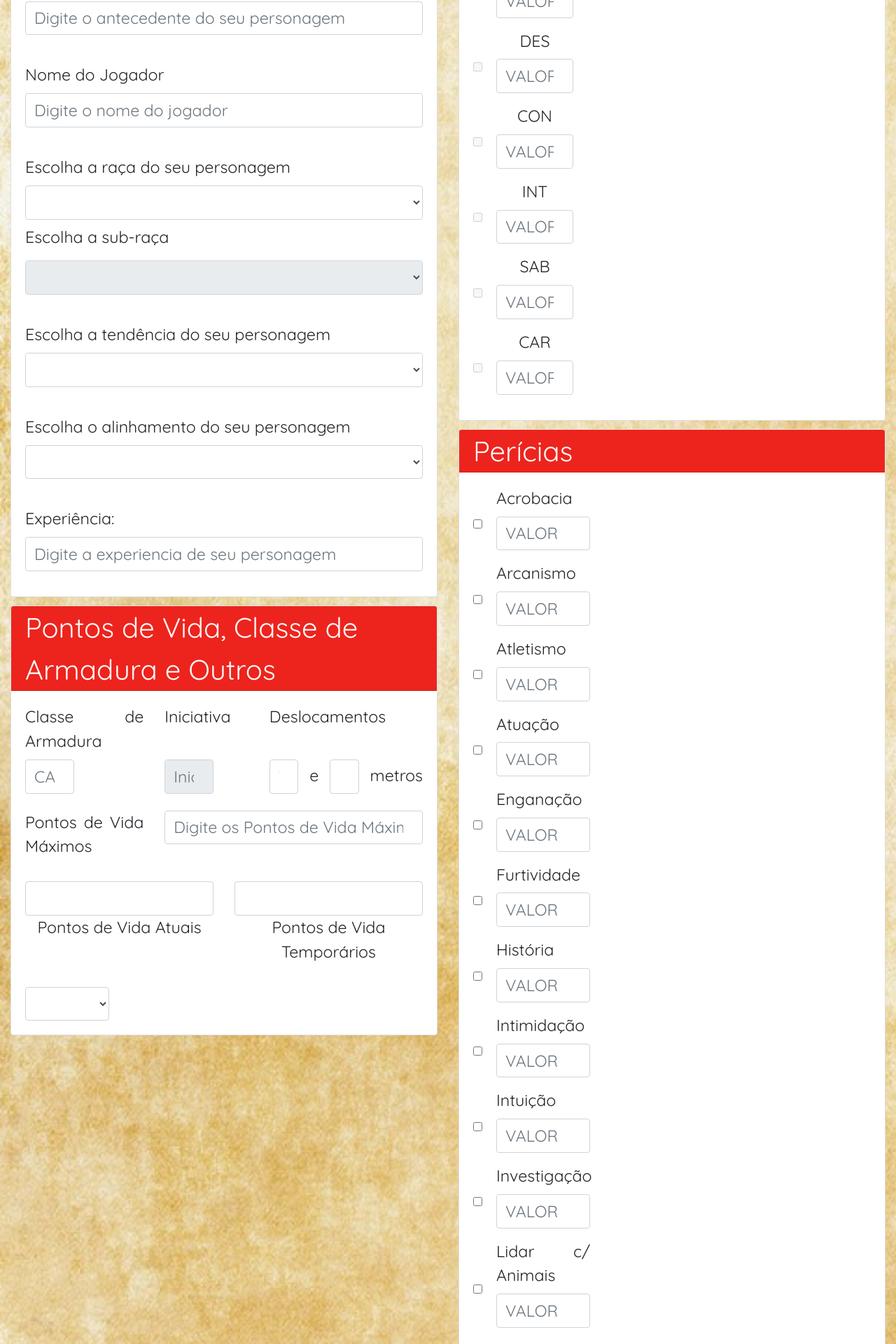
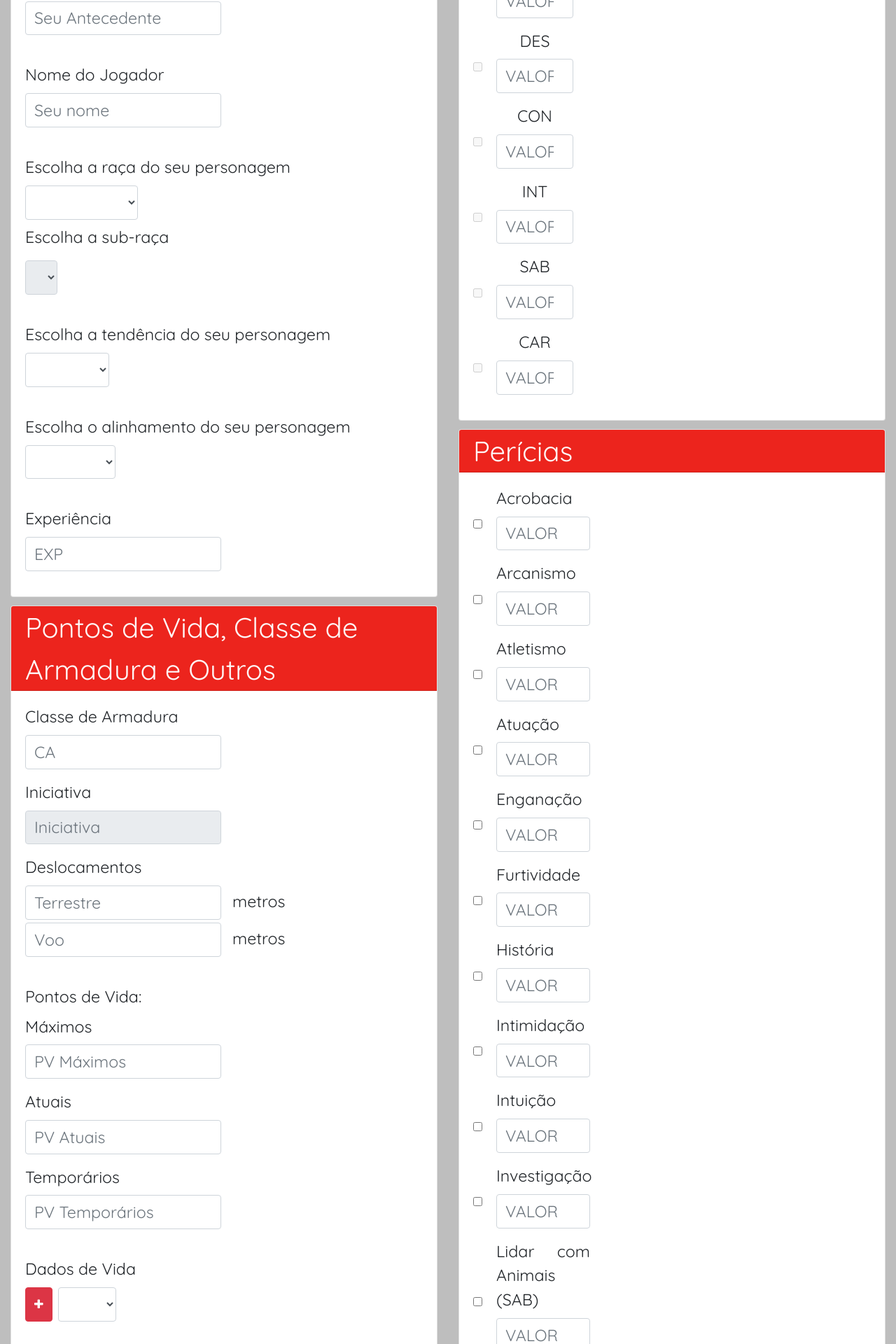
Before and after one commit to WevertonRodrigues/GeradorDeFichasD-D, an Angular app: page /ficha/1/1 in a window 1280 px wide. Shown: the part 800-2720 px from the top of the page at 70% size. Built offline with nearby package versions, Linux system fonts and the light colour scheme.

Commit message:
Ajustes de alinhamento

```diff
--- a/angular.json
+++ b/angular.json
@@ -24,7 +24,8 @@
               "src/assets"
             ],
             "styles": [
-              "src/styles.css"
+              "src/styles.css",
+              "./node_modules/font-awesome/css/font-awesome.css"
             ],
             "scripts": []
           },
--- a/package.json
+++ b/package.json
@@ -20,12 +20,13 @@
     "@angular/platform-browser-dynamic": "^8.2.14",
     "@angular/router": "^8.2.14",
     "bootstrap": "^4.3.1",
+    "font-awesome": "^4.7.0",
     "rxjs": "~6.4.0",
     "tslib": "^1.10.0",
     "zone.js": "~0.9.1"
   },
   "devDependencies": {
-    "@angular-devkit/build-angular": "^0.803.22",
+    "@angular-devkit/build-angular": "^0.803.23",
     "@angular/cli": "~8.3.5",
     "@angular/compiler-cli": "~8.2.7",
     "@angular/language-service": "^8.2.14",
--- a/src/app/components/ficha/app.ficha-component.css
+++ b/src/app/components/ficha/app.ficha-component.css
@@ -26,7 +26,7 @@ textarea{
     text-align: center;
 }
 
-select, input[type=number], input[type=text], input[type=textarea], label, txt{
+select, input[type=number], input[type=text], input[type=textarea], label{
     font-family: 'Quicksand', sans-serif;
     font-weight: lighter;
     font-size: 145%;
--- a/src/app/components/ficha/app.ficha-component.html
+++ b/src/app/components/ficha/app.ficha-component.html
@@ -12,13 +12,18 @@
 
                                 <div class="form-group">
                                     <label for="nomePersonagemID">Nome do Personagem</label>
-                                    <input type="text" class="form-control" id="nomePersonagemID" name="nomePersonagem"
-                                        [(ngModel)]="ficha.NomePersonagem" #nomPersonagem="ngModel"
-                                        placeholder="Digite o nome do seu personagem">
+                                    <br />
+                                    <div class="d-inline-flex">
+                                        <input type="text" class="form-control" id="nomePersonagemID"
+                                            name="nomePersonagem" [(ngModel)]="ficha.NomePersonagem"
+                                            #nomPersonagem="ngModel" placeholder="Seu Nome">
+                                    </div>
                                 </div>
                                 <br />
                                 <div class="form-group">
                                     <label for="classeID">Escolha sua classe </label>
+                                    <br />
+                                    <div class="d-inline-flex">
                                         <select class="form-control" id="classeID" (change)="clickClasse(classe.value)"
                                             name="classe" [(ngModel)]="ficha.Classe" #classe="ngModel">
                                             <option value="0"></option>
@@ -64,30 +69,44 @@
                                                 Patrulheiro</option>
                                         </select>
                                     </div>
+                                </div>
                                 <br />
                                 <div class="form-group">
-                                    <label for="selLvl">Selecione o nível do seu personagem</label>
+                                    <label for="selLvl">Digite o nível do seu personagem</label>
+                                    <br />
+                                    <div class="d-inline-flex">
                                         <input type="number" class="form-control" min="1" max="20" name="nivel"
                                             [(ngModel)]="ficha.Nivel" #nivel="ngModel" (change)="mudarProf(nivel.value)"
-                                        id="selLvlID" />
+                                            id="selLvlID" placeholder="Seu Nível" />
+                                    </div>
                                 </div>
                                 <br />
                                 <div class="form-group">
                                     <label for="np">Antecedente</label>
+                                    <br />
+                                    <div class="d-inline-flex">
                                         <input type="text" class="form-control" id="antecedenteID" name="antecedente"
                                             [(ngModel)]="ficha.Antecedente" #antecedente="ngModel"
-                                        placeholder="Digite o antecedente do seu personagem">
+                                            placeholder="Seu Antecedente">
+                                    </div>
                                 </div>
                                 <br />
                                 <div class="form-group">
                                     <label for="np">Nome do Jogador</label>
+                                    <br />
+                                    <div class="d-inline-flex">
                                         <input type="text" class="form-control" id="nomeJogadorID"
                                             placeholder="Digite o nome do jogador" name="nomeJogador"
-                                        [(ngModel)]="ficha.NomeJogador" #nomeJogador="ngModel">
+                                            [(ngModel)]="ficha.NomeJogador" #nomeJogador="ngModel"
+                                            placeholder="Seu nome">
+                                    </div>
+
                                 </div>
                                 <br />
                                 <div class="form-group">
                                     <label for="racaID">Escolha a raça do seu personagem</label>
+                                    <br />
+                                    <div class="d-inline-flex">
                                         <select class="form-control" id="racaID" name="raca" [(ngModel)]="ficha.Raca"
                                             #raca="ngModel" (change)="mudarAtributosRaca(raca.value);">
                                             <option value="0"></option>
@@ -102,9 +121,12 @@
                                             <option value="9">Tiefling</option>
                                         </select>
                                     </div>
+                                </div>
 
                                 <div class="form-group mt-n2">
                                     <label for="subRacaRadID">Escolha a sub-raça</label>
+                                    <br />
+                                    <div class="d-inline-flex">
                                         <div [ngSwitch]="raca.value">
                                             <select *ngSwitchCase="1" class="form-control mt-2" id="subRacaID"
                                                 name="subRaca" [(ngModel)]="ficha.SubRaca"
@@ -140,10 +162,13 @@
                                                 #subRaca="ngModel"></select>
                                         </div>
                                     </div>
+                                </div>
 
                                 <br />
                                 <div class="form-group">
                                     <label for="tendenciaID">Escolha a tendência do seu personagem</label>
+                                    <br />
+                                    <div class="d-inline-flex">
                                         <select class="form-control" id="tendenciaID" name="tendencia"
                                             [(ngModel)]="ficha.Tendencia" #tendencia="ngModel">
                                             <option value="0"></option>
@@ -152,9 +177,12 @@
                                             <option value="3">Mal</option>
                                         </select>
                                     </div>
+                                </div>
                                 <br />
                                 <div class="form-group">
                                     <label for="alinhamentoID">Escolha o alinhamento do seu personagem </label>
+                                    <br />
+                                    <div class="d-inline-flex">
                                         <select class="form-control" id="alinhamentoID" name="alinhamento"
                                             [(ngModel)]="ficha.Alinhamento" #alinhamento="ngModel">
                                             <option value="0"></option>
@@ -163,12 +191,16 @@
                                             <option value="3">Cáotico</option>
                                         </select>
                                     </div>
+                                </div>
                                 <br />
                                 <div class="form-group">
-                                    <label for="experienciaID">Experiência: </label>
+                                    <label for="experienciaID">Experiência</label>
+                                    <br />
+                                    <div class="d-inline-flex">
                                         <input type="number" class="form-control" id="experienciaID"
                                             placeholder="Digite a experiencia de seu personagem" name="experiencia"
-                                        [(ngModel)]="ficha.Experiencia" #experiencia="ngModel">
+                                            [(ngModel)]="ficha.Experiencia" #experiencia="ngModel" placeholder="EXP">
+                                    </div>
                                 </div>
                             </div>
                         </div>
@@ -178,76 +210,97 @@
                         <div class="card">
                             <div class="card-header">Pontos de Vida, Classe de Armadura e Outros</div>
                             <div class="card-body">
-                                <div class="row">
-                                    <div class="col-4"><label for="caID">Classe de Armadura</label></div>
-                                    <div class="col-3"><label for="iniciID">Iniciativa</label></div>
-                                    <div class="col-4"><label for="">Deslocamentos</label></div>
+                                <div class="form-group mb-3">
+                                    <label class="align-self-center" for="caID">Classe de Armadura</label>
+                                    <br />
+                                    <div class="d-inline-flex">
+                                        <input type="number" min="0" class="form-control" id="caID" placeholder="CA"
+                                            name="ca" [(ngModel)]="ficha.Ca" #ca="ngModel" />
                                     </div>
-                                <div class="row">
-                                    <div class="col-2">
-                                        <input type="number" class="form-control" id="caID" placeholder="CA" name="ca"
-                                            [(ngModel)]="ficha.Ca" #ca="ngModel" />
                                 </div>
-                                    <div class="col-2"></div>
-                                    <div class="col-2">
+
+                                <div class="form-group mb-3">
+                                    <label class="align-self-center" for="iniciID">Iniciativa</label>
+                                    <br />
+                                    <div class="d-inline-flex">
                                         <input type="number" disabled class="form-control" id="iniciID"
                                             placeholder="Iniciativa" name="inici" [(ngModel)]="ficha.Inici"
                                             #inici="ngModel" />
                                     </div>
-                                    <div class="col-1"></div>
-                                    <div class="col-5">
-                                        <div class="d-inline-flex">
-                                            <input type="number" class="form-control form-input-inline" id="desloID"
+                                </div>
+
+                                <div class="form-group mb-3">
+                                    <label class="align-self-center">Deslocamentos</label> <br />
+                                    <div class="d-inline-flex mb-1">
+                                        <input type="number" min="0" class="form-control" id="desloID"
                                             placeholder="Terrestre" name="deslo" [(ngModel)]="ficha.Deslo"
                                             #deslo="ngModel" />
-                                            <label class="align-self-end ml-3 mr-3">e</label>
-                                            <input type="number" class="form-control" id="desloVID" placeholder="Voo"
-                                                name="desloVoo" [(ngModel)]="ficha.DesloV" #desloV="ngModel" />
+                                        <label class="ml-3 align-self-end">metros</label>
+                                    </div>
+                                    <br />
+                                    <div class="d-inline-flex">
+                                        <input type="number" min="0" class="form-control" id="desloVID"
+                                            placeholder="Voo" name="desloVoo" [(ngModel)]="ficha.DesloV"
+                                            #desloV="ngModel" />
                                         <label class="ml-3 align-self-end">metros</label>
                                     </div>
                                 </div>
+
+                                <br />
+
+                                <div class="form-group mb-3">
+                                    <label class="align-self-center" for="pvMaxID">Pontos de Vida:</label><br />
+                                    <label class="align-self-center" for="pvMaxID">Máximos</label>
+                                    <br />
+                                    <div class="d-inline-flex">
+                                        <input class="form-control" type="number" min="0" placeholder="PV Máximos"
+                                            id="pvMaxID" name="pvMax">
                                     </div>
+                                </div>
+
+                                <div class="form-group mb-3">
+                                    <label class="align-self-center" for="pvAtuID">Atuais</label>
                                     <br />
-                                <div class="row">
-                                    <div class="col-4 d-flex">
-                                        <label class="align-self-center" for="pvMaxID">Pontos de Vida Máximos</label>
+                                    <div class="d-inline-flex">
+                                        <input class="form-control" type="number" min="0" placeholder="PV Atuais"
+                                            id="pvAtuID" name="pvAtu">
                                     </div>
-                                    <div class="col">
-                                        <input class="form-control" type="number"
-                                            placeholder="Digite os Pontos de Vida Máximos" id="pvMaxID" name="pvMax">
+                                </div>
+
+                                <div class="form-group mb-3">
+                                    <label class="align-self-center" for="pvTempID">Temporários</label>
+                                    <br />
+                                    <div class="d-inline-flex">
+                                        <input class="form-control" type="number" min="0" placeholder="PV Temporários"
+                                            id="pvTempID" name="pvTemp">
                                     </div>
                                 </div>
                                 <br />
-                                <div class="row">
-                                    <div class="col">
-                                        <input class="form-control" type="number" id="pvAtuID" name="pvAtu">
+
+                                <div class="form-group">
+                                    <label class="align-self-top" for="dadosDeVida">Dados de Vida</label><br />
+
+                                    <div *ngFor="let DadoDeVida of ficha.DadosDeVida; index as i">
+                                        <button class="btn btn-danger mb-1 mr-3" (click)="removerDado(i)"
+                                            type="button"><i class="fa fa-trash" aria-hidden="true"></i></button>
+                                        <label class="align-self-end">{{DadoDeVida}}</label>
                                     </div>
+                                    <div class="d-inline-flex">
+                                        <button class="btn btn-danger mr-2" (click)="adicionarDado(dadosDeVida.value)"
+                                            type="button"><i class="fa fa-plus" aria-hidden="true"></i></button>
 
-                                    <div class="col">
-                                        <input class="form-control" type="number" id="pvTempID" name="pvTemp">
-                                    </div>
-                                </div>
-                                <div class="row textCenter">
-                                    <div class="col">
-                                        <label for="pvAtuID">Pontos de Vida Atuais</label>
-                                    </div>
-                                    <div class="col ">
-                                        <label for="pvTempID">Pontos de Vida Temporários</label>
-                                    </div>
-                                </div>
-                                <br />
-                                <div class="row">
-                                    <div class="col-3">
-                                        <select class="form-control" id="dadosV">
+                                        <select class="form-control d-block" id="dadosDeVida" dadosDeVida.value='' #dadosDeVida>
                                             <option class="form-control"></option>
-                                            <option class="form-control">d6</option>
-                                            <option class="form-control">d8</option>
-                                            <option class="form-control">d10</option>
-                                            <option class="form-control">d12</option>
+                                            <option value="d6" class="form-control">d6</option>
+                                            <option value="d8" class="form-control">d8</option>
+                                            <option value="d10" class="form-control">d10</option>
+                                            <option value="d12" class="form-control">d12</option>
                                         </select>
                                     </div>
 
+
                                 </div>
+
                             </div>
                         </div>
                     </div>
@@ -354,7 +407,8 @@
                                             <label for="sabedoriaPassiva">Sabedoria Passiva (Percepção)</label>
                                             <input type="number" class="form-control" id="sabedoriaPassivaID"
                                                 name="sabedoriaPassiva" #sabedoriaPassiva="ngModel"
-                                                [(ngModel)]="ficha.sabedoriaPassiva" placeholder="Sab Passiva" />
+                                                [(ngModel)]="ficha.sabedoriaPassiva" readonly
+                                                placeholder="Sab Passiva" />
                                         </div>
                                     </div>
 
@@ -583,7 +637,7 @@
                                     <input class="form-check-input" type="checkbox" name="lcaRad" id="lcaRadID">
                                     <div class="col-6">
                                         <div class="form-group ">
-                                            <label for="lcaRadID" class="">Lidar c/ Animais</label>
+                                            <label for="lcaRadID" class="">Lidar com Animais (SAB)</label>
                                             <input type="number" class="form-control" id="lcaID" placeholder="VALOR"
                                                 name="lca" [(ngModel)]="ficha.Lca" #lca="ngModel">
                                         </div>
@@ -670,7 +724,6 @@
                             </div>
                         </div>
                     </div>
-
                     <!-- Idiomas e outras características -->
                     <div class="row d-block">
                         <div class="card">
@@ -689,7 +742,7 @@
             </div>
         </div>
     </div>
-    <div class="container-sm ml-1 mb-3">
+    <div class="d-inline-flex ml-1 mb-3">
         <button type="button" class="btn btn-danger ml-2" (click)="voltar()">VOLTAR</button>
         <button type="reset" class="btn btn-warning ml-2" (click)="ngOnInit()">LIMPAR FICHA</button>
         <button type="submit" class="btn btn-danger ml-2">SALVAR ALTERAÇÕES</button>
--- a/src/app/components/ficha/app.ficha-component.ts
+++ b/src/app/components/ficha/app.ficha-component.ts
@@ -15,11 +15,11 @@ export class FichaComponent /*implements OnInit*/ {
 
     fichas: Ficha[] = [];
 
-    perfilAtual : number;
+    perfilAtual: number;
     fichaAtual: number;
 
     constructor(private route: ActivatedRoute,
-        private router: Router,) {}
+        private router: Router, ) { }
 
     /*constructor(private route: ActivatedRoute,
         private router: Router,
@@ -354,6 +354,8 @@ export class FichaComponent /*implements OnInit*/ {
         let checkSab: HTMLInputElement = document.getElementById('sabTesteRadID') as HTMLInputElement;
         let checkCar: HTMLInputElement = document.getElementById('carTesteRadID') as HTMLInputElement;
 
+
+
         switch (p) {
             case 0:
                 return checkFor;
@@ -522,6 +524,15 @@ export class FichaComponent /*implements OnInit*/ {
         this.ficha.classeAtual = c;
     }
 
+    adicionarDado(dado: string) {
+        if (dado !== '')
+            this.ficha.DadosDeVida[this.ficha.DadosDeVida.length] = dado;
+    }
+
+    removerDado(i: number) {
+        this.ficha.DadosDeVida.splice(i, 1)
+    }
+
     /*    getFicha(id : number): void {
             this.fichaService.getFicha(id)
                 .subscribe(response => {
@@ -598,8 +609,8 @@ export class FichaComponent /*implements OnInit*/ {
             this.voltar();
         }*/
 
-    voltar() : void {
+    voltar(): void {
         this.router.navigate(['/perfil', this.perfilAtual],
-          {relativeTo:this.route});
+            { relativeTo: this.route });
     }
 }
--- a/src/app/models/ficha.modelo.ts
+++ b/src/app/models/ficha.modelo.ts
@@ -13,6 +13,10 @@ export class Ficha {
     public Tendencia: string;
     public Alinhamento: string;
     public Experiencia: number;
+
+    //Pontos de Vida, CA e Outros
+
+    public DadosDeVida : string[] = [];
 
     //Atributos
     public For: number;
--- a/src/index.html
+++ b/src/index.html
@@ -10,7 +10,8 @@
   <link rel="icon" type="image/x-icon" href="./assets/Imagens/iconeD&D.ico">
   <link rel="stylesheet" href="https://stackpath.bootstrapcdn.com/bootstrap/4.3.1/css/bootstrap.min.css"
     integrity="sha384-ggOyR0iXCbMQv3Xipma34MD+dH/1fQ784/j6cY/iJTQUOhcWr7x9JvoRxT2MZw1T" crossorigin="anonymous">
-  </head>
+
+</head>
 
 <body>
 
--- a/src/styles.css
+++ b/src/styles.css
@@ -5,8 +5,8 @@ a#conta{
     text-decoration: none;
 }
 body{
-    background-color: #545454;
-    background-image: url("./assets/Imagens/background.jpg");
+    background-color: rgba(161, 161, 161, 0.685);
+    /*background-image: url("./assets/Imagens/background.jpg");*/
     background-size: cover;
 }
 .textoCabecalho{
```
Also changed, not shown: 1 other file (tests, documents, lock files or other folders). Lines whose indentation alone changed are shown as unchanged.
